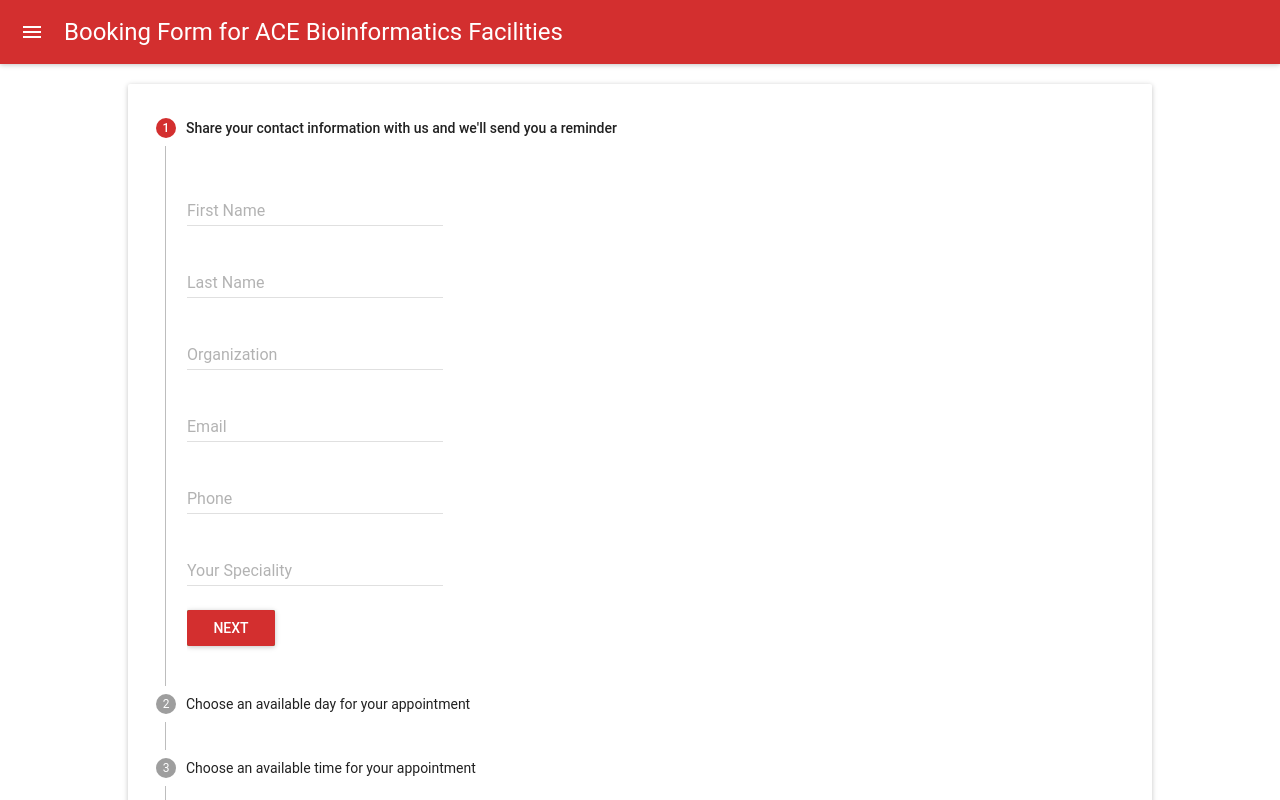
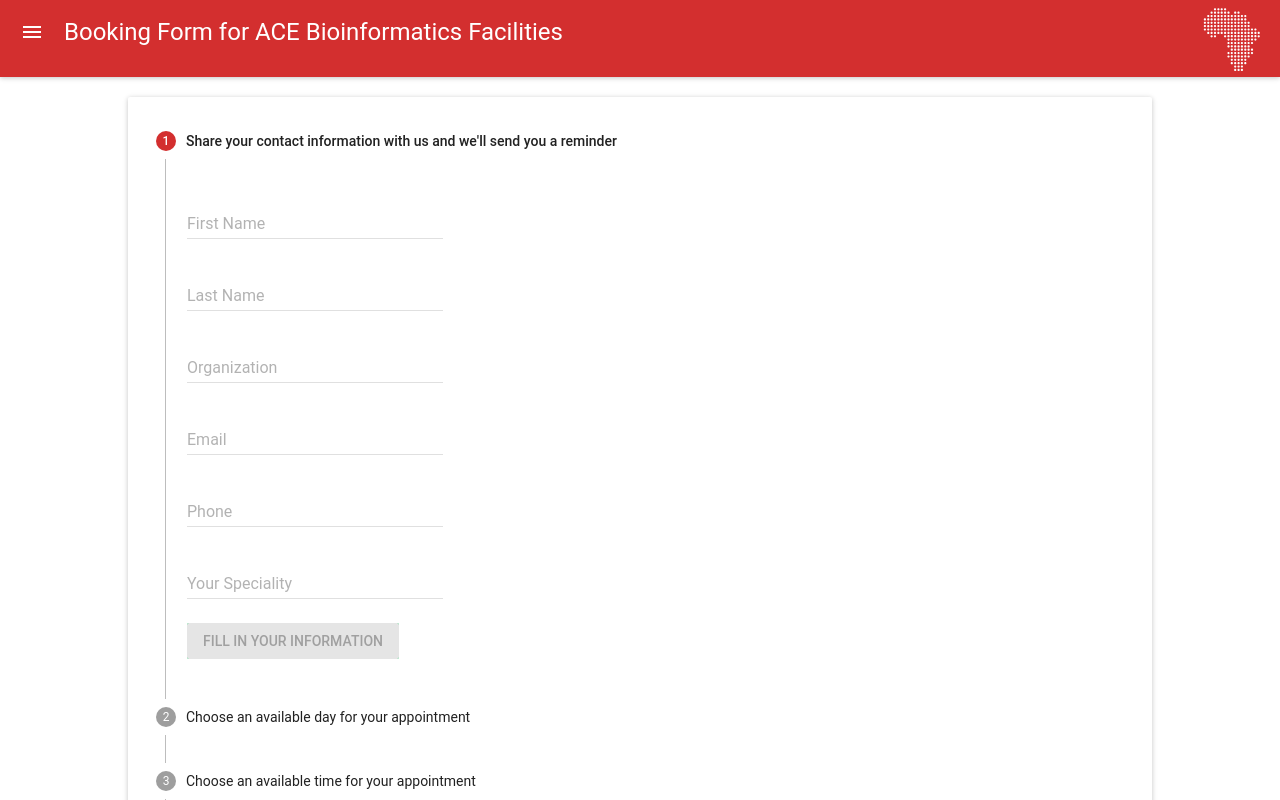
Before and after one commit to aceuganda/ace-appointment-scheduler, a React (Create React App) app: page / in a window 1280 px wide. Shown: the top 800 px of the page. Built offline with nearby package versions, Linux system fonts and the light colour scheme.

Commit message:
deploy v2

```diff
--- a/src/components/AppointmentApp.js
+++ b/src/components/AppointmentApp.js
@@ -39,7 +39,7 @@
 import { RadioButton, RadioButtonGroup } from "material-ui/RadioButton";
 import axios from "axios";
 
-const API_BASE = "http://localhost:8083/";
+const API_BASE = "https://aceuganda.herokuapp.com/";
 
 class AppointmentApp extends Component {
   constructor(props, context) {
@@ -78,10 +78,6 @@
       purposeValid: false
     };
   }
-
-  // componentDidUpdate() {
-  //   console.log("current state", this.state);
-  // }
 
   handleSetPurpose(p) {
     this.setState({ purpose: p, purposeValid: this.validatePurpose(p) });
@@ -144,7 +140,7 @@
       slot_days: this.state.endDate.diff(this.state.startDate, "days") + 1,
       slot_hours: duration
     };
-    console.log("form", newAppointment);
+    // console.log("form", newAppointment);
 
     axios
       .post(API_BASE + "api/appointmentCreate", newAppointment)
@@ -209,14 +205,6 @@
     }
 
     return isValid;
-
-    // if (this.state.purpose === "") {
-    //   labelProps = (
-    //     <Typography variant="caption" color="error">
-    //       Please provide the booking purpose!
-    //     </Typography>
-    //   );
-    // }
   }
 
   //end of ...
@@ -961,7 +949,16 @@
     }
   }
   renderStepActions(step) {
-    const { stepIndex } = this.state;
+    const { stepIndex, ...data } = this.state;
+
+    const contactFormFilled =
+      data.firstName &&
+      data.lastName &&
+      data.phone &&
+      data.email &&
+      data.validPhone &&
+      data.skillset &&
+      data.validEmail;
 
     return (
       <div style={{ margin: "12px 0" }}>
@@ -977,6 +974,8 @@
                 this.state.startDate === null &&
                 this.state.endDate === null
               ? "Choose a date"
+              : stepIndex === 0 && !contactFormFilled
+              ? "Fill in Your Information"
               : "Next"
           }
           disableTouchRipple={true}
@@ -988,6 +987,8 @@
               : stepIndex === 1 &&
                 this.state.startDate === null &&
                 this.state.endDate === null
+              ? true
+              : stepIndex === 0 && !contactFormFilled
               ? true
               : null
           }
@@ -1025,14 +1026,6 @@
       confirmationSnackbarOpen,
       ...data
     } = this.state;
-    const contactFormFilled =
-      data.firstName &&
-      data.lastName &&
-      data.phone &&
-      data.email &&
-      data.validPhone &&
-      data.skillset &&
-      data.validEmail;
 
     const DatePickerRange = () => (
       <div>
@@ -1073,9 +1066,14 @@
       <div>
         <AppBar
           title={
-            <div style={{}}>Booking Form for ACE Bioinformatics Facilities</div>
+            smallScreen ? (
+              <div>ACE Bioinformatics</div>
+            ) : (
+              <div>Booking Form for ACE Bioinformatics Facilities</div>
+            )
           }
-          iconClassNameRight="muidocs-icon-navigation-expand-more"
+          // iconClassNameRight="muidocs-icon-navigation-expand-more"
+          iconElementRight={<img src="/acewhite.svg" />}
         />
         <section
           style={{
@@ -1310,11 +1308,7 @@
                     </Link>
                     <RaisedButton
                       style={{ display: "block", backgroundColor: "#00C853" }}
-                      label={
-                        contactFormFilled
-                          ? "Schedule"
-                          : "Fill out your contact information in section 1 to schedule"
-                      }
+                      label={"Schedule"}
                       labelPosition="before"
                       primary={true}
                       fullWidth={true}
@@ -1324,7 +1318,7 @@
                             .confirmationModalOpen
                         })
                       }
-                      disabled={!contactFormFilled || data.processed}
+                      disabled={data.processed}
                       style={{ marginTop: 20, maxWidth: 100 }}
                     />
                   </section>{" "}
```
Also changed, not shown: public/acewhite.svg (added).
